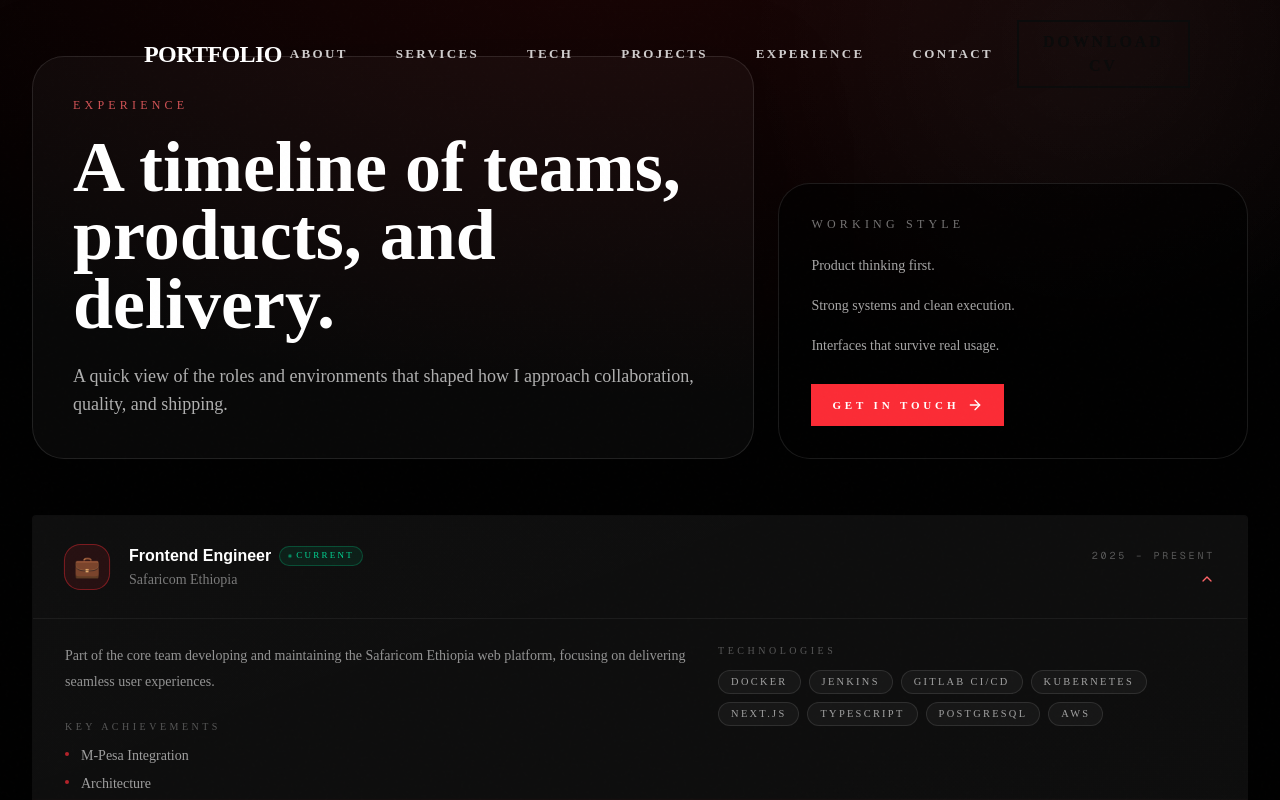
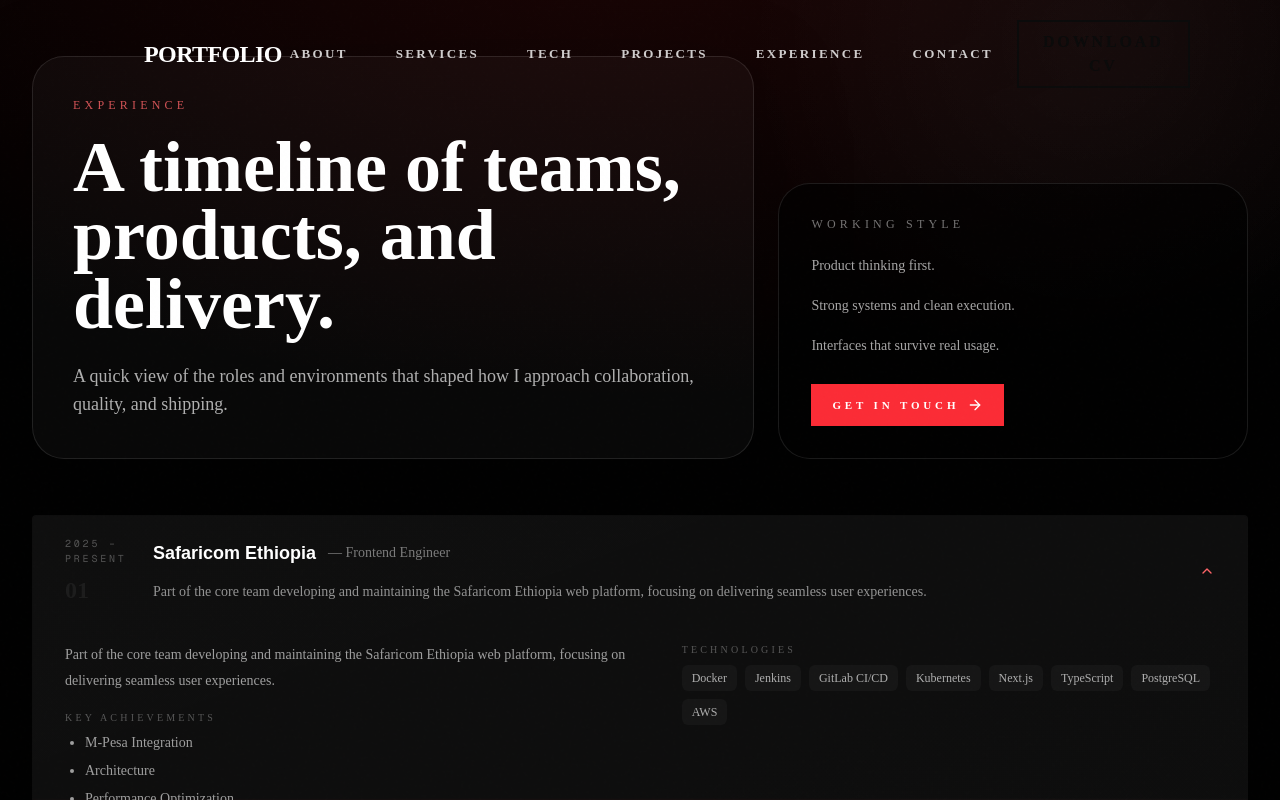
Before and after one commit to ake144/portfolio, a Next.js app: page /experience in a window 1280 px wide. Both pictures are taken after a click on the element 640 px from the left and 587 px from the top of the page. Shown: the top 800 px of the page. Built offline with nearby package versions, Linux system fonts and the light colour scheme.

Commit message:
refactor: Simplify layout and styling for work and experience sections to enhance readability and visual appeal

```diff
--- a/app/page.tsx
+++ b/app/page.tsx
@@ -27,48 +27,11 @@ export default function Home() {
 
         {/* Work section */}
         <section id="work" className="mt-16 sm:mt-24">
-          {/* <div className="mb-10 flex flex-col gap-3 sm:flex-row sm:items-end sm:justify-between">
-            <div>
-              <p className="accent-line">Featured work</p>
-              <h2
-                className="mt-5 text-balance text-white"
-                style={{
-                  fontFamily: "'Space Grotesk', sans-serif",
-                  fontSize: "clamp(1.9rem, 4vw, 2.8rem)",
-                  fontWeight: 700,
-                  lineHeight: 1.05,
-                }}
-              >
-                Selected projects and<br className="hidden sm:block" /> product builds.
-              </h2>
-            </div>
-            <Link
-              href="/projects"
-              className="ghost-btn shrink-0 self-start sm:self-auto"
-            >
-              All work
-              <ArrowRight className="h-3.5 w-3.5" />
-            </Link>
-          </div> */}
           <Projects />
         </section>
 
         {/* Experience section */}
         <section id="experience" className="mt-16 sm:mt-24">
-          <div className="mb-10">
-            <p className="accent-line">Background</p>
-            <h2
-              className="mt-5 text-balance text-white"
-              style={{
-                fontFamily: "'Space Grotesk', sans-serif",
-                fontSize: "clamp(1.9rem, 4vw, 2.8rem)",
-                fontWeight: 700,
-                lineHeight: 1.05,
-              }}
-            >
-              Where I've built and shipped.
-            </h2>
-          </div>
           <ExperienceSection />
         </section>
 
--- a/components/experience/experience-section.tsx
+++ b/components/experience/experience-section.tsx
@@ -3,33 +3,33 @@ import { ArrowRight } from "lucide-react";
 import { ExperienceShowcase } from "@/components/exprience/showCase";
 
 const ExperienceSection = () => {
-      return (
-        <section className="w-full flex flex-col items-center justify-center py-20">
-          <div className="card flex flex-col items-center text-center max-w-3xl mb-12">
-            <p className="badge mb-4">EXPERIENCE</p>
-            <h2 className="text-4xl sm:text-5xl font-extrabold uppercase mb-4 tracking-tight" style={{letterSpacing: '0.04em'}}>
-              Teams, Products & Delivery
-            </h2>
-            <p className="text-lg text-white/70 max-w-2xl mb-4">
-              A quick view of the roles and environments that shaped how I approach collaboration, quality, and shipping.
-            </p>
-            <div className="w-full flex flex-col items-center mt-6">
-              <p className="text-xs uppercase tracking-[0.35em] text-white/45 mb-2">Working style</p>
-              <ul className="space-y-2 text-sm leading-[1.8] text-white/65 mb-4">
-                <li>Product thinking first.</li>
-                <li>Strong systems and clean execution.</li>
-                <li>Interfaces that survive real usage.</li>
-              </ul>
-              <Link href="/contact" className="button flex items-center gap-2">
-                Get in touch <ArrowRight className="h-4 w-4" />
-              </Link>
-            </div>
-          </div>
-          <div className="w-full max-w-4xl">
+  return (
+    <section className="w-full py-10 sm:py-14">
+      <div className="mb-8 flex flex-col gap-4 border-l-2 border-l-blue-500/40 bg-linear-to-r from-blue-500/8 to-transparent px-6 py-6 sm:mb-10 sm:px-8">
+        <p className="accent-line">SYS://XP</p>
+        <h2
+          className="text-balance text-white"
+          style={{
+            fontFamily: "'Space Grotesk', sans-serif",
+            fontSize: "clamp(2rem, 4vw, 2.8rem)",
+            fontWeight: 700,
+            lineHeight: 0.96,
+          }}
+        >
+          Experience — teams, products & delivery
+        </h2>
+        <div className="text-[10px] uppercase tracking-[0.4em] text-white/35">3 entries</div>
+      </div>
+
+      <div className="space-y-4">
+        <div className="section-card overflow-hidden border-l-2 border-l-blue-500/30 shadow-lg shadow-blue-500/10">
+          <div className="w-full">
             <ExperienceShowcase />
           </div>
-          </section>
-        );
+        </div>
+      </div>
+    </section>
+  );
 };
 
 export default ExperienceSection;
--- a/components/exprience/experience-card.tsx
+++ b/components/exprience/experience-card.tsx
@@ -31,51 +31,36 @@ export function ExperienceCard({
   return (
     <div
       className={cn(
-        "group cursor-pointer border-b transition-colors duration-200",
-        isLast ? "border-b-0" : "border-white/[0.06]",
-        isExpanded ? "bg-white/[0.04]" : "hover:bg-white/[0.025]"
+        "group cursor-pointer transition-colors duration-200",
+        isExpanded ? "bg-white/4" : "hover:bg-white/3"
       )}
       onClick={onToggle}
     >
-      {/* ── Header row ───────────────────────────────────────── */}
-      <div className="flex items-center gap-5 px-6 py-6 sm:px-8 sm:py-7">
-        {/* Icon bubble */}
-        <div
-          className={cn(
-            "flex h-11 w-11 shrink-0 items-center justify-center rounded-2xl border text-xl transition-all duration-300",
-            isExpanded
-              ? "border-red-500/40 bg-red-500/10 scale-105"
-              : "border-white/10 bg-white/[0.04]"
-          )}
-        >
-          {experience.icon}
+      <div className="grid items-center gap-4 px-6 py-6 sm:px-8 sm:py-5 md:grid-cols-[72px_minmax(0,1fr)_160px]">
+        {/* Left: period + index */}
+        <div className="flex flex-col items-start gap-2">
+          <span className="text-[10px] uppercase tracking-[0.28em] text-white/28 font-mono">
+            {experience.period}
+          </span>
+          <span className="text-2xl font-semibold text-white/6">{String(experience.id).padStart(2, "0")}</span>
         </div>
 
-        {/* Title + company */}
-        <div className="flex-1 min-w-0">
-          <div className="flex flex-wrap items-center gap-2">
-            <h3
-              className="text-base font-semibold text-white"
-              style={{ fontFamily: "'Space Grotesk', sans-serif" }}
-            >
-              {experience.role}
+        {/* Main: role + company + short desc */}
+        <div className="min-w-0">
+          <div className="flex items-center gap-3">
+            <h3 className="text-lg font-semibold text-white" style={{ fontFamily: "'Space Grotesk', sans-serif" }}>
+              {experience.company}
             </h3>
-            {/* Active indicator for current role */}
-            {experience.id === 1 && (
-              <span className="flex items-center gap-1 rounded-full border border-emerald-500/30 bg-emerald-500/10 px-2 py-0.5 text-[9px] uppercase tracking-[0.25em] text-emerald-400">
-                <span className="h-1 w-1 animate-pulse-dot rounded-full bg-emerald-400" />
-                Current
-              </span>
-            )}
-          </div>
-          <p className="mt-0.5 text-sm text-white/45">{experience.company}</p>
+            <p className="text-sm text-white/45">— {experience.role}</p>
           </div>
 
-        {/* Period + chevron */}
-        <div className="flex shrink-0 flex-col items-end gap-2">
-          <span className="text-[10px] uppercase tracking-[0.28em] text-white/30 font-mono">
-            {experience.period}
-          </span>
+          <p className="mt-3 text-sm leading-[1.8] text-white/55 line-clamp-2">
+            {experience.description}
+          </p>
+        </div>
+
+        {/* Right: chevron */}
+        <div className="flex flex-col items-end">
           <ChevronDown
             className={cn(
               "h-4 w-4 text-white/25 transition-transform duration-300",
@@ -85,45 +70,27 @@ export function ExperienceCard({
         </div>
       </div>
 
-      {/* ── Expandable body ───────────────────────────────────── */}
-      <div
-        className={cn(
-          "grid transition-all duration-300 ease-in-out",
-          isExpanded ? "grid-rows-[1fr] opacity-100" : "grid-rows-[0fr] opacity-0"
-        )}
-      >
-        <div className="overflow-hidden">
-          <div className="border-t border-white/[0.06] px-6 pb-8 pt-6 sm:px-8">
-            <div className="grid gap-8 lg:grid-cols-[1fr_0.8fr]">
-              {/* Left: description + achievements */}
-              <div className="space-y-6">
-                <p className="text-sm leading-[1.85] text-white/55">
-                  {experience.description}
-                </p>
-
+      {/* Expanded area */}
+      <div className={cn("overflow-hidden transition-all duration-300", isExpanded ? "max-h-[1200px] opacity-100" : "max-h-0 opacity-0")}>
+        <div className="px-6 pb-8 pt-4 sm:px-8">
+          <div className="grid gap-6 md:grid-cols-[1fr_0.9fr]">
             <div>
-                  <p className="mb-3 text-[10px] uppercase tracking-[0.35em] text-white/30">
-                    Key Achievements
-                  </p>
-                  <ul className="space-y-2">
+              <p className="text-sm leading-[1.85] text-white/60">{experience.description}</p>
+              <div className="mt-4">
+                <p className="mb-2 text-[10px] uppercase tracking-[0.32em] text-white/30">Key achievements</p>
+                <ul className="list-disc pl-5 space-y-2 text-white/60">
                   {experience.highlights.map((h, i) => (
-                      <li key={i} className="flex items-start gap-3 text-sm text-white/60">
-                        <span className="mt-1.5 h-1 w-1 shrink-0 rounded-full bg-red-500/70" />
-                        {h}
-                      </li>
+                    <li key={i} className="text-sm">{h}</li>
                   ))}
                 </ul>
               </div>
             </div>
 
-              {/* Right: tech stack */}
             <div>
-                <p className="mb-3 text-[10px] uppercase tracking-[0.35em] text-white/30">
-                  Technologies
-                </p>
+              <p className="mb-2 text-[10px] uppercase tracking-[0.32em] text-white/30">Technologies</p>
               <div className="flex flex-wrap gap-2">
                 {experience.tags.map((tag) => (
-                    <span key={tag} className="tag-pill">
+                  <span key={tag} className="px-2.5 py-1 text-[12px] text-white/65 bg-white/3 rounded-sm">
                     {tag}
                   </span>
                 ))}
@@ -133,13 +100,5 @@ export function ExperienceCard({
         </div>
       </div>
     </div>
-
-      {/* ── Collapsed preview ─────────────────────────────────── */}
-      {!isExpanded && (
-        <p className="line-clamp-1 px-6 pb-5 text-sm text-white/30 sm:px-8">
-          {experience.description}
-        </p>
-      )}
-    </div>
   );
 }
--- a/components/projects.tsx
+++ b/components/projects.tsx
@@ -96,32 +96,31 @@ const Projects = () => {
 
   return (
     <section className="w-full py-10 sm:py-14">
-      <div className="mb-8 flex flex-col gap-4 border-b   border-white/10 pb-5 sm:mb-10 sm:flex-row sm:items-end sm:justify-between">
-        <div>
+      <div className="mb-8 flex flex-col gap-4 border-l-2 border-l-red-500/40 bg-linear-to-r from-red-500/8 to-transparent px-6 py-6 sm:mb-10 sm:px-8">
         <p className="accent-line">SYS://PROJECTS</p>
         <h2
-            className="mt-4 text-balance text-white"
+          className="text-balance text-white"
           style={{
             fontFamily: "'Space Grotesk', sans-serif",
-              fontSize: "clamp(2.2rem, 5vw, 3.5rem)",
+            fontSize: "clamp(2rem, 4vw, 2.8rem)",
             fontWeight: 700,
             lineHeight: 0.96,
           }}
         >
           Projects built like product systems.
         </h2>
-        </div>
         <div className="text-[10px] uppercase tracking-[0.4em] text-white/35">
           {projects.length} entries
         </div>
       </div>
 
-      <div className="section-card overflow-hidden">
-
+      <div className="space-y-4">
+        <div className="section-card overflow-hidden border-l-2 border-l-red-500/30 shadow-lg shadow-red-500/10">
           <div>
             {projects.map((project) => (
               <ProjectCard key={project.id} project={project} />
             ))}
+          </div>
         </div>
       </div>
     </section>
```
Lines whose indentation alone changed are shown as unchanged.
